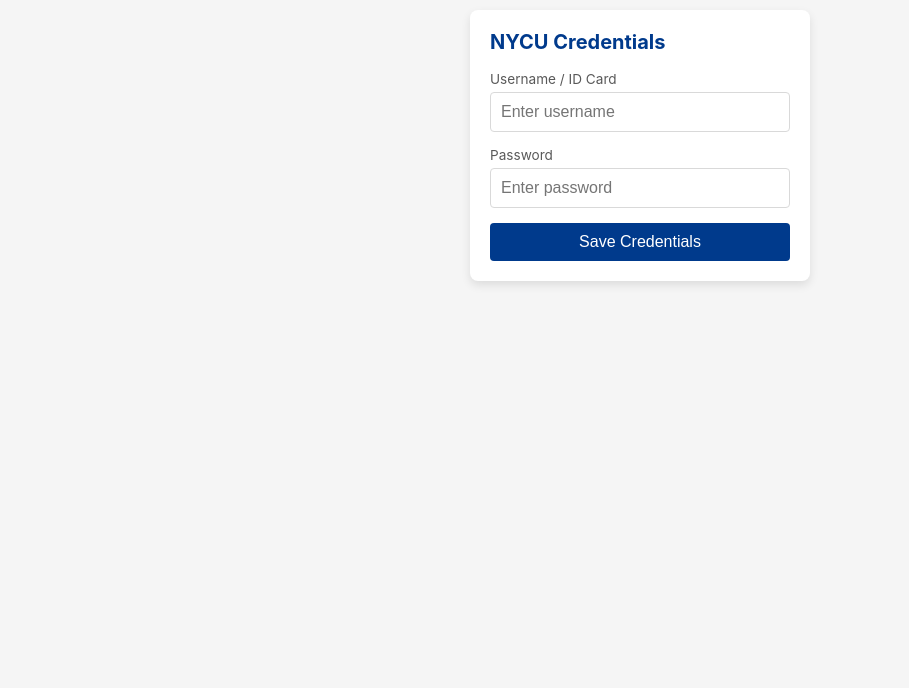
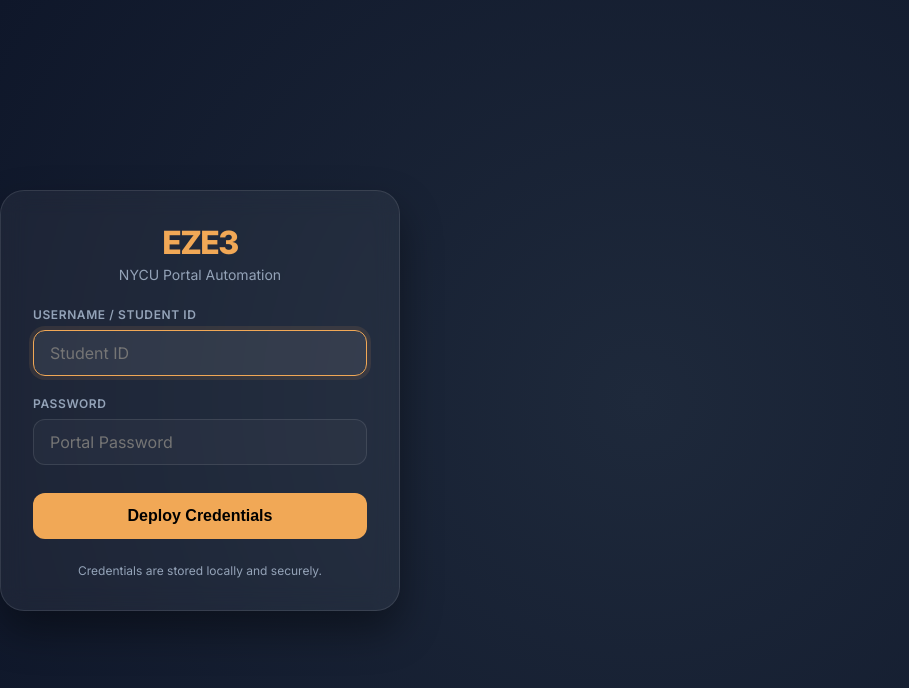
Before and after one commit to Hsiii/E3, a browser extension: page options.html in a window 1280 px wide. Shown: the whole page, without its empty margins (0-909 px from the left). Drawn offline with Linux system fonts and the light colour scheme.

Commit message:
refactor: rebrand as EZE3

```diff
--- a/options.html
+++ b/options.html
@@ -1,89 +1,190 @@
 <!DOCTYPE html>
-<html>
+<html lang="en">
 <head>
-  <title>NYCU Portal Credentials</title>
+  <meta charset="UTF-8">
+  <meta name="viewport" content="width=device-width, initial-scale=1.0">
+  <title>EZE3 | Configuration</title>
   <style>
+    @import url('https://fonts.googleapis.com/css2?family=Inter:wght@400;600;800&display=swap');
+
+    :root {
+      --primary: rgb(241, 168, 86);
+      --primary-hover: #e09645;
+      --bg-dark: #0f172a;
+      --card-bg: rgba(255, 255, 255, 0.05);
+      --text: #ffffff;
+      --text-muted: #94a3b8;
+    }
+
     body {
-      font-family: -apple-system, BlinkMacSystemFont, "Segoe UI", Roboto, "Helvetica Neue", Arial, sans-serif;
+      font-family: 'Inter', -apple-system, sans-serif;
       margin: 0;
       padding: 0;
-      background-color: #f5f5f5;
-      color: #212121;
+      background-color: var(--bg-dark);
+      background-image: radial-gradient(circle at 50% 50%, #1e293b 0%, #0f172a 100%);
+      color: var(--text);
+      display: flex;
+      align-items: center;
+      justify-content: center;
+      min-height: 100vh;
+      width: 400px; /* Standard browser action width */
     }
+
     .container {
-      width: 300px;
-      margin: 10px auto;
-      background-color: white;
-      padding: 20px;
-      border-radius: 8px;
-      box-shadow: 0 4px 10px rgba(0,0,0,0.1);
+      width: 100%;
+      max-width: 340px;
+      padding: 32px;
+      background: var(--card-bg);
+      backdrop-filter: blur(12px);
+      -webkit-backdrop-filter: blur(12px);
+      border: 1px solid rgba(255, 255, 255, 0.1);
+      border-radius: 24px;
+      box-shadow: 0 20px 40px rgba(0, 0, 0, 0.4);
+      animation: fadeIn 0.6s cubic-bezier(0.16, 1, 0.3, 1);
     }
-    h2 {
-      margin-top: 0;
-      font-size: 1.25rem;
-      color: #003a8c;
+
+    @keyframes fadeIn {
+      from { opacity: 0; transform: translateY(10px); }
+      to { opacity: 1; transform: translateY(0); }
     }
+
+    header {
+      text-align: center;
+      margin-bottom: 24px;
+    }
+
+    h1 {
+      margin: 0;
+      font-size: 2rem;
+      font-weight: 800;
+      letter-spacing: -0.05em;
+      color: var(--primary);
+    }
+
+    p.subtitle {
+      font-size: 0.875rem;
+      color: var(--text-muted);
+      margin: 4px 0 0;
+    }
+
     .form-group {
-      margin-bottom: 15px;
+      margin-bottom: 20px;
     }
+
     label {
       display: block;
-      margin-bottom: 5px;
-      font-size: 0.85rem;
-      color: #595959;
+      margin-bottom: 8px;
+      font-size: 0.75rem;
+      font-weight: 600;
+      text-transform: uppercase;
+      letter-spacing: 0.05em;
+      color: var(--text-muted);
     }
+
     input {
       width: 100%;
-      padding: 10px;
-      border: 1px solid #d9d9d9;
-      border-radius: 4px;
+      padding: 12px 16px;
+      background: rgba(255, 255, 255, 0.03);
+      border: 1px solid rgba(255, 255, 255, 0.1);
+      border-radius: 12px;
+      color: var(--text);
+      font-size: 1rem;
+      font-family: inherit;
+      transition: all 0.2s ease;
       box-sizing: border-box;
-      font-size: 1rem;
     }
+
     input:focus {
       outline: none;
-      border-color: #1890ff;
-      box-shadow: 0 0 4px rgba(24, 144, 255, 0.2);
+      border-color: var(--primary);
+      background: rgba(255, 255, 255, 0.08);
+      box-shadow: 0 0 0 4px rgba(241, 168, 86, 0.1);
     }
+
     .btn {
       width: 100%;
-      padding: 10px;
-      background-color: #003a8c;
-      color: white;
+      padding: 14px;
+      background-color: var(--primary);
+      color: #000; /* Contrast with the yellow/orange */
       border: none;
-      border-radius: 4px;
+      border-radius: 12px;
       cursor: pointer;
       font-size: 1rem;
-      transition: background-color 0.2s ease;
+      font-weight: 600;
+      transition: transform 0.2s cubic-bezier(0.16, 1, 0.3, 1), background-color 0.2s;
+      margin-top: 8px;
     }
+
     .btn:hover {
-      background-color: #002766;
+      background-color: var(--primary-hover);
+      transform: translateY(-1px);
     }
+
+    .btn:active {
+      transform: translateY(0);
+    }
+
     .message {
-      margin-top: 10px;
-      font-size: 0.85rem;
+      margin-top: 16px;
+      padding: 12px;
+      border-radius: 12px;
+      font-size: 0.875rem;
       text-align: center;
       display: none;
+      animation: slideIn 0.3s ease;
     }
+
+    @keyframes slideIn {
+      from { opacity: 0; transform: translateY(-8px); }
+      to { opacity: 1; transform: translateY(0); }
+    }
+
     .message.success {
-      color: #52c41a;
       display: block;
+      background: rgba(34, 197, 94, 0.1);
+      color: #4ade80;
+      border: 1px solid rgba(34, 197, 94, 0.2);
+    }
+
+    .message.error {
+      display: block;
+      background: rgba(239, 68, 68, 0.1);
+      color: #f87171;
+      border: 1px solid rgba(239, 68, 68, 0.2);
+    }
+
+    footer {
+      margin-top: 24px;
+      text-align: center;
+      font-size: 0.75rem;
+      color: var(--text-muted);
     }
   </style>
 </head>
 <body>
   <div class="container">
-    <h2>NYCU Credentials</h2>
-    <div class="form-group">
-      <label for="username">Username / ID Card</label>
-      <input type="text" id="username" placeholder="Enter username">
+    <header>
+      <h1>EZE3</h1>
+      <p class="subtitle">NYCU Portal Automation</p>
+    </header>
+
+    <div class="form-control">
+      <div class="form-group">
+        <label for="username">Username / Student ID</label>
+        <input type="text" id="username" placeholder="Student ID" autocomplete="off">
+      </div>
+      <div class="form-group">
+        <label for="password">Password</label>
+        <input type="password" id="password" placeholder="Portal Password">
+      </div>
+      <button id="save" class="btn">Deploy Credentials</button>
     </div>
-    <div class="form-group">
-      <label for="password">Password</label>
-      <input type="password" id="password" placeholder="Enter password">
-    </div>
-    <button id="save" class="btn">Save Credentials</button>
-    <p id="message" class="message"></p>
+
+    <div id="message" class="message"></div>
+
+    <footer>
+      Credentials are stored locally and securely.
+    </footer>
   </div>
   <script src="options.js"></script>
 </body>
--- a/options.js
+++ b/options.js
@@ -1,8 +1,18 @@
+// EZE3 | Premium Portal Automation Configuration
 document.addEventListener('DOMContentLoaded', () => {
     const usernameInput = document.getElementById('username');
     const passwordInput = document.getElementById('password');
     const saveBtn = document.getElementById('save');
-    const message = document.getElementById('message');
+    const messageContainer = document.getElementById('message');
+
+    const showMessage = (text, type = 'success') => {
+        messageContainer.textContent = text;
+        messageContainer.className = `message ${type}`;
+        messageContainer.style.display = 'block';
+        setTimeout(() => {
+            messageContainer.style.display = 'none';
+        }, 3000);
+    };
 
     // Load saved credentials
     chrome.storage.local.get(['nycu_username', 'nycu_password'], (result) => {
@@ -14,28 +24,32 @@
         }
     });
 
-    // Save credentials
+    // Save credentials with validation
     saveBtn.addEventListener('click', () => {
-        const username = usernameInput.value;
-        const password = passwordInput.value;
+        const username = usernameInput.value.trim();
+        const password = passwordInput.value.trim();
 
         if (!username || !password) {
-            message.textContent = 'Please enter both username and password.';
-            message.style.color = '#f5222d';
-            message.style.display = 'block';
+            showMessage('Please enter both student ID and portal password.', 'error');
             return;
         }
+
+        // Add visual feedback
+        saveBtn.disabled = true;
+        saveBtn.textContent = 'Deploying...';
 
         chrome.storage.local.set({
             nycu_username: username,
             nycu_password: password
         }, () => {
-            message.textContent = 'Credentials saved successfully!';
-            message.className = 'message success';
-            message.style.display = 'block';
-            setTimeout(() => {
-                message.style.display = 'none';
-            }, 3000);
+            showMessage('Credentials deployed successfully!');
+            saveBtn.disabled = false;
+            saveBtn.textContent = 'Deploy Credentials';
         });
     });
+
+    // Focus username by default if empty
+    if (!usernameInput.value) {
+        usernameInput.focus();
+    }
 });
```
Also changed, not shown: content.js (+15 -20 lines), README.md (added), manifest.json, 1 other file.
